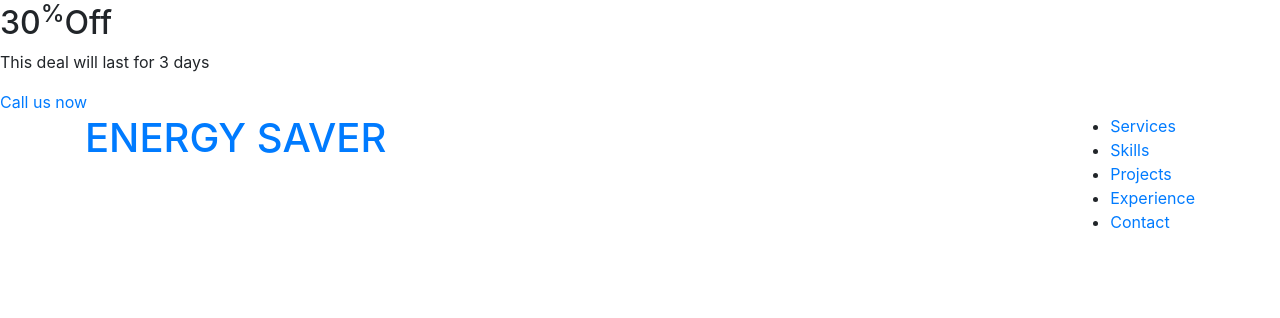
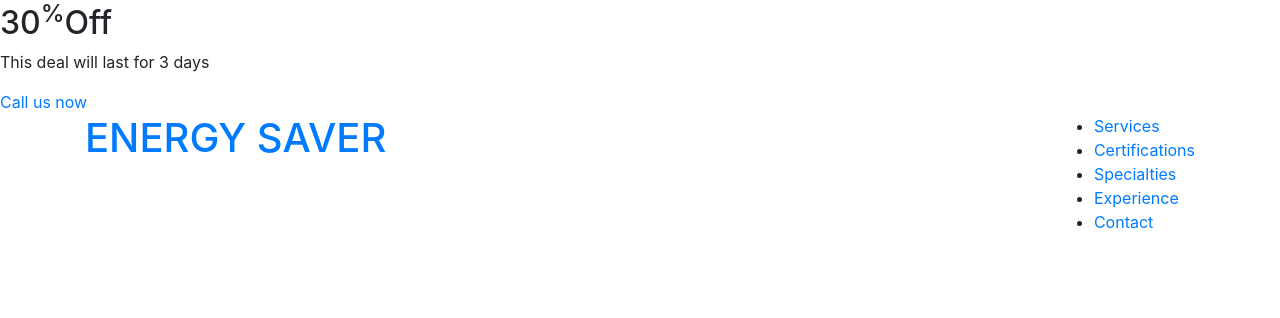
Before and after one commit to maximematerno/energySaver_HVAC, a Django app: page / in a window 1280 px wide. Shown: the part 338-656 px from the top of the page. Run offline with Django 3.2, Linux system fonts and the light colour scheme; some libraries are stand-ins or nearby versions.

Commit message:
modify file

```diff
--- a/website/templates/app/index.html
+++ b/website/templates/app/index.html
@@ -97,8 +97,8 @@
       <nav class="nav-menu d-none d-lg-block">
         <ul>
           <li><a href="#about">Services</a></li>
-          <li><a href="#skills">Skills</a></li>
-          <li class="active"><a href="#prediction">Projects</a></li>
+          <li><a href="#skills">Certifications</a></li>
+          <li class="active"><a href="#prediction">Specialties</a></li>
           <li><a href="#experience">Experience</a></li>
           <!-- <li><a href="#disclaimer">Disclaimer & Policies</a></li> -->
           <!-- <li><a href="https://www.linkedin.com/in/ashleyadrias">Resume</a></li> -->
@@ -133,7 +133,7 @@
     <div class="col-xl-5 col-lg-1 pt-1 pt-lg-0" data-aos="fade-up">
       <h1>ENERGY SAVER HVAC</h1>
       <h2>Save Money and Help The Planet 🌎</h2>
-      <a href="#prediction" class="btn-get-started scrollto">Portfolio</a>
+      <a href="#prediction" class="btn-get-started scrollto">Specialties</a>
 
 
 
@@ -243,7 +243,7 @@
         <div class="container">
 
           <div class="section-title" data-aos="fade-up">
-            <h1>Portfolio</h1>
+            <h1>Specialties</h1>
             <!-- <h4> The Algorithm output high probability games, so not all matches will be included below</h4> -->
           </div>
 
```
